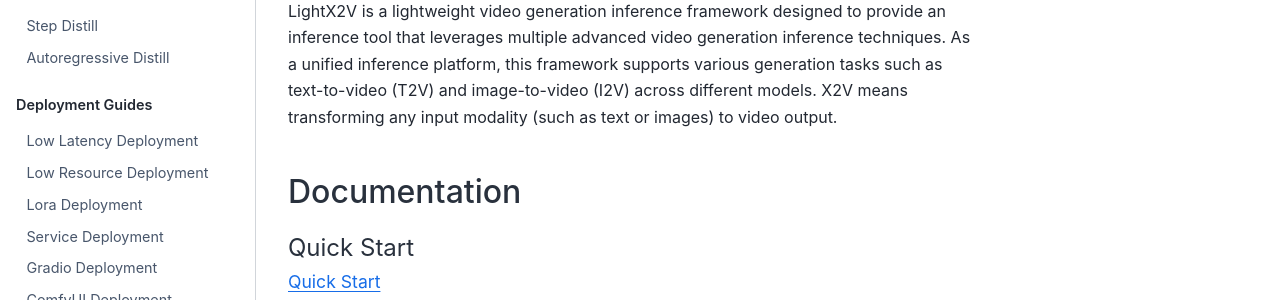
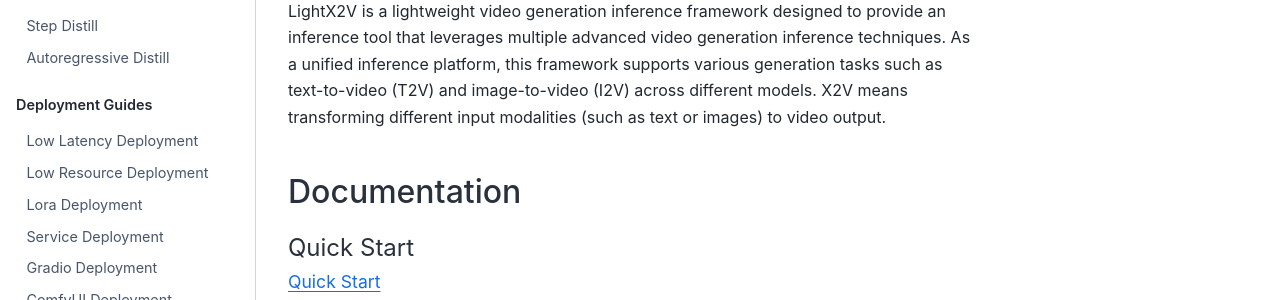
Before and after one commit to olek-soft-engineer/LightX2V, a Sphinx documentation site: the page built from docs/EN/source/index.rst, in a window 1280 px wide and 900 px high. Shown: the part 454-754 px from the top of the window. Built offline with Sphinx 7.4.7 and the Sphinx Book theme 1.1.4, drawn with Linux system fonts in a browser that asks for light colours.

Commit message:
update doc

```diff
--- a/docs/EN/source/index.rst
+++ b/docs/EN/source/index.rst
@@ -14,7 +14,7 @@
    </strong>
 
 
-LightX2V is a lightweight video generation inference framework designed to provide an inference tool that leverages multiple advanced video generation inference techniques. As a unified inference platform, this framework supports various generation tasks such as text-to-video (T2V) and image-to-video (I2V) across different models. X2V means transforming any input modality (such as text or images) to video output.
+LightX2V is a lightweight video generation inference framework designed to provide an inference tool that leverages multiple advanced video generation inference techniques. As a unified inference platform, this framework supports various generation tasks such as text-to-video (T2V) and image-to-video (I2V) across different models. X2V means transforming different input modalities (such as text or images) to video output.
 
 Documentation
 -------------
--- a/docs/ZH_CN/source/index.rst
+++ b/docs/ZH_CN/source/index.rst
@@ -14,7 +14,7 @@
    </strong>
 
 
-LightX2V 是一个轻量级的视频生成推理框架，旨在提供一个利用多种先进的视频生成推理技术的推理工具。该框架作为统一的推理平台，支持不同模型的文本到视频（T2V）和图像到视频（I2V）等生成任务。X2V 表示将任何输入模态（X，如文本或图像）转换（to）为视频输出（V）。
+LightX2V 是一个轻量级的视频生成推理框架，旨在提供一个利用多种先进的视频生成推理技术的推理工具。该框架作为统一的推理平台，支持不同模型的文本到视频（T2V）和图像到视频（I2V）等生成任务。X2V 表示将不同的输入模态（X，如文本或图像）转换（to）为视频输出（V）。
 
 文档列表
 -------------
```
Also changed, not shown: README.md (+1 -1 lines).
